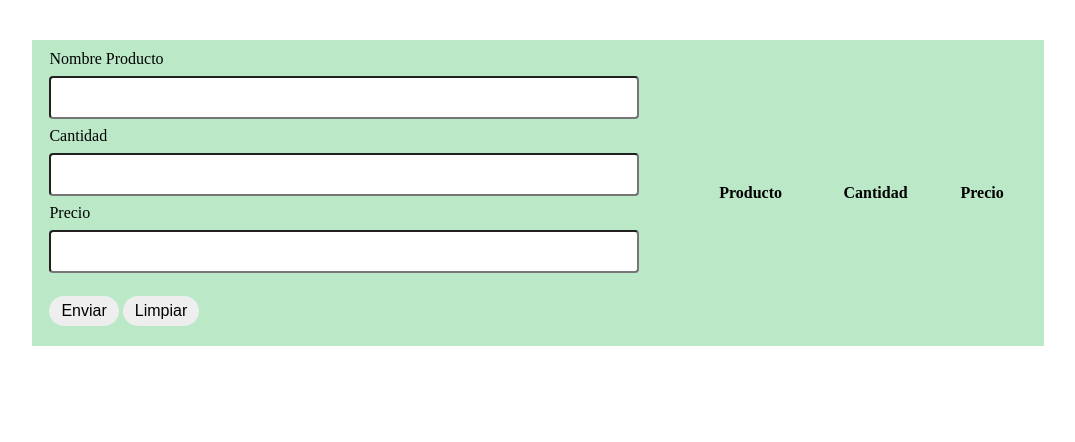
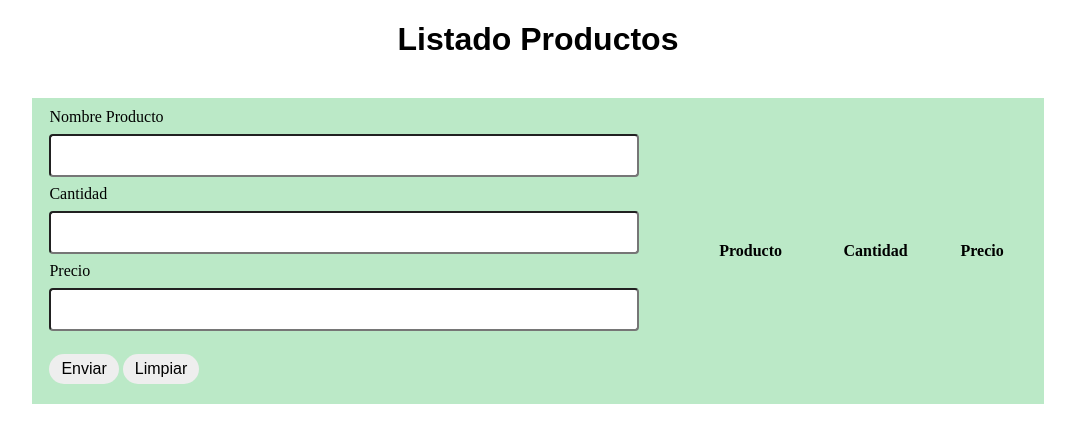
Before and after one commit to Charliefromchile/crud3, a plain HTML site: page index.html in a window 1280 px wide. Shown: the whole page, without its empty margins (102-1177 px from the left). Drawn offline with Linux system fonts and the light colour scheme.

Commit message:
agrego encabezado

```diff
--- a/index.html
+++ b/index.html
@@ -8,6 +8,7 @@
     <title>Listado Producto</title>
 </head>
 <body>
+    <h1>Listado Productos</h1>
     <table>
         <tr>
             <td>
--- a/style.css
+++ b/style.css
@@ -1,3 +1,7 @@
+h1{
+    text-align: center;
+    font-family: Arial, Helvetica, sans-serif;
+}
 table{
     width: 80%;
     margin: 40px auto;
```
